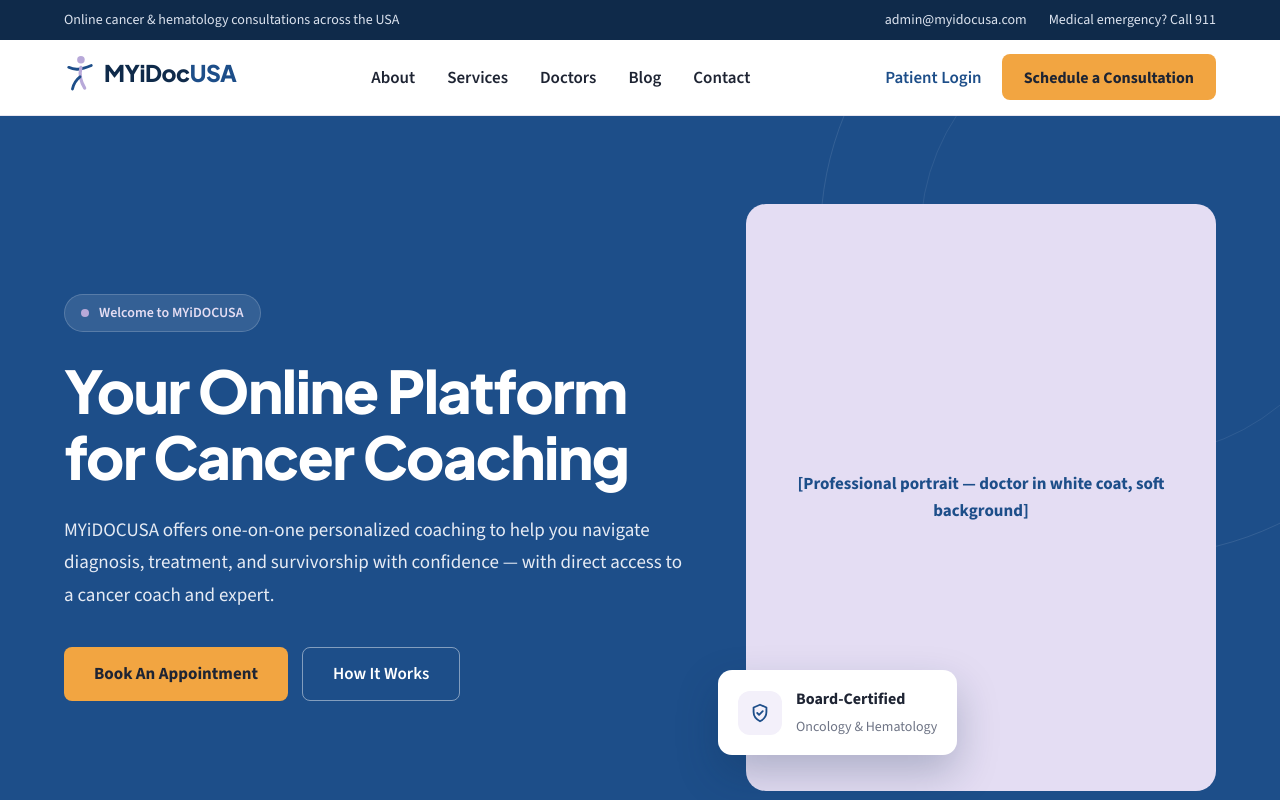
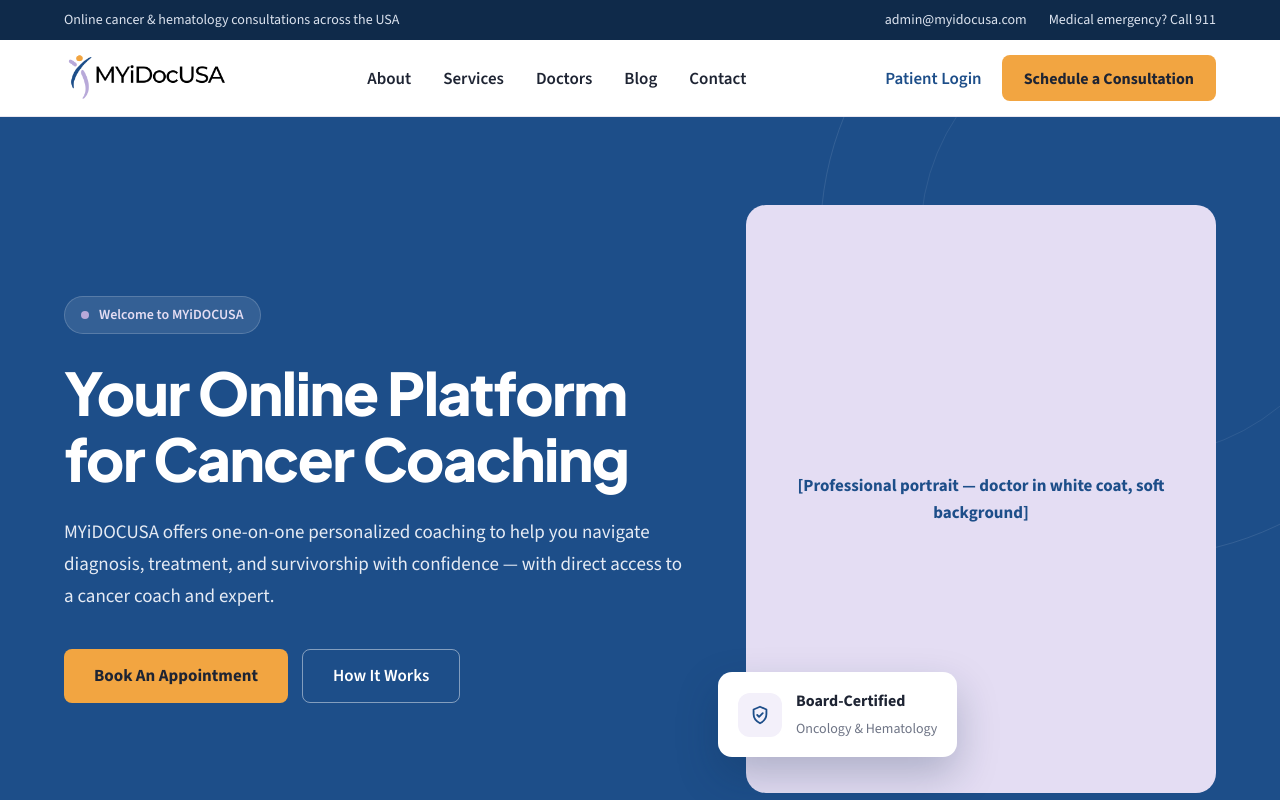
Before and after one commit to AbdlReman/myidoc-usa, a Next.js app: page / in a window 1280 px wide. Shown: the top 800 px of the page. Built offline with nearby package versions, Linux system fonts and the light colour scheme.

Commit message:
add logo

```diff
--- a/app/globals.css
+++ b/app/globals.css
@@ -97,6 +97,7 @@
 
 .header { position: sticky; top: 0; z-index: 50; background: rgba(255,255,255,.96); backdrop-filter: saturate(1.2) blur(8px); border-bottom: 1px solid var(--border); }
 .header__inner { display: flex; align-items: center; justify-content: space-between; gap: 20px; padding-top: 14px; padding-bottom: 14px; }
+.header__inner > a:first-child { display: flex; align-items: center; }
 .header a { text-decoration: none; }
 .header__nav { display: flex; gap: 32px; font-weight: 600; }
 .header__nav a { color: var(--text); }
@@ -112,11 +113,9 @@
 .mobile-menu__inner a:not(.btn) { padding: 12px 4px; color: var(--text); font-weight: 600; border-bottom: 1px solid var(--border); }
 .mobile-menu__inner .btn { margin-top: 14px; }
 
-.logo { display: inline-flex; align-items: center; gap: 8px; color: var(--navy); }
-.logo__text { font-family: var(--font-heading); font-weight: 800; font-size: 23px; letter-spacing: -0.02em; }
-.logo__accent { color: var(--primary); }
-.logo--light { color: #fff; }
-.logo--light .logo__accent { color: var(--lavender); }
+.logo { display: inline-flex; align-items: center; }
+.logo__img { display: block; height: 48px; width: auto; }
+.logo--light { background: #fff; padding: 2px 14px; border-radius: 10px; }
 
 /* ===== Hero ===== */
 .hero { position: relative; overflow: hidden; background: var(--primary); color: #fff; }
--- a/components/Logo.tsx
+++ b/components/Logo.tsx
@@ -1,19 +1,18 @@
+import Image from "next/image";
+
 type Props = { light?: boolean };
 
-/** Placeholder brand mark — replace with your real logo (e.g. next/image with /public/logo.svg). */
 export default function Logo({ light = false }: Props) {
-  const ink = light ? "#FFFFFF" : "var(--primary)";
   return (
     <span className={`logo ${light ? "logo--light" : ""}`}>
-      <svg width="32" height="38" viewBox="0 0 34 40" fill="none" strokeLinecap="round" strokeLinejoin="round" aria-hidden="true">
-        <circle cx="18" cy="6" r="4" fill="var(--lavender)" />
-        <path d="M5 14c6 3 12 3 24-2" stroke={ink} strokeWidth="3" />
-        <path d="M18 14c-2 8-1 14 4 22" stroke="var(--lavender)" strokeWidth="3.4" />
-        <path d="M17 24c-4 3-7 8-8 13" stroke={ink} strokeWidth="3" />
-      </svg>
-      <span className="logo__text">
-        MYiDoc<span className="logo__accent">USA</span>
-      </span>
+      <Image
+        src="/images/MYiDocUSA_logo_hd.png"
+        alt="MYiDocUSA"
+        width={219}
+        height={64}
+        className="logo__img"
+        priority
+      />
     </span>
   );
 }
```
